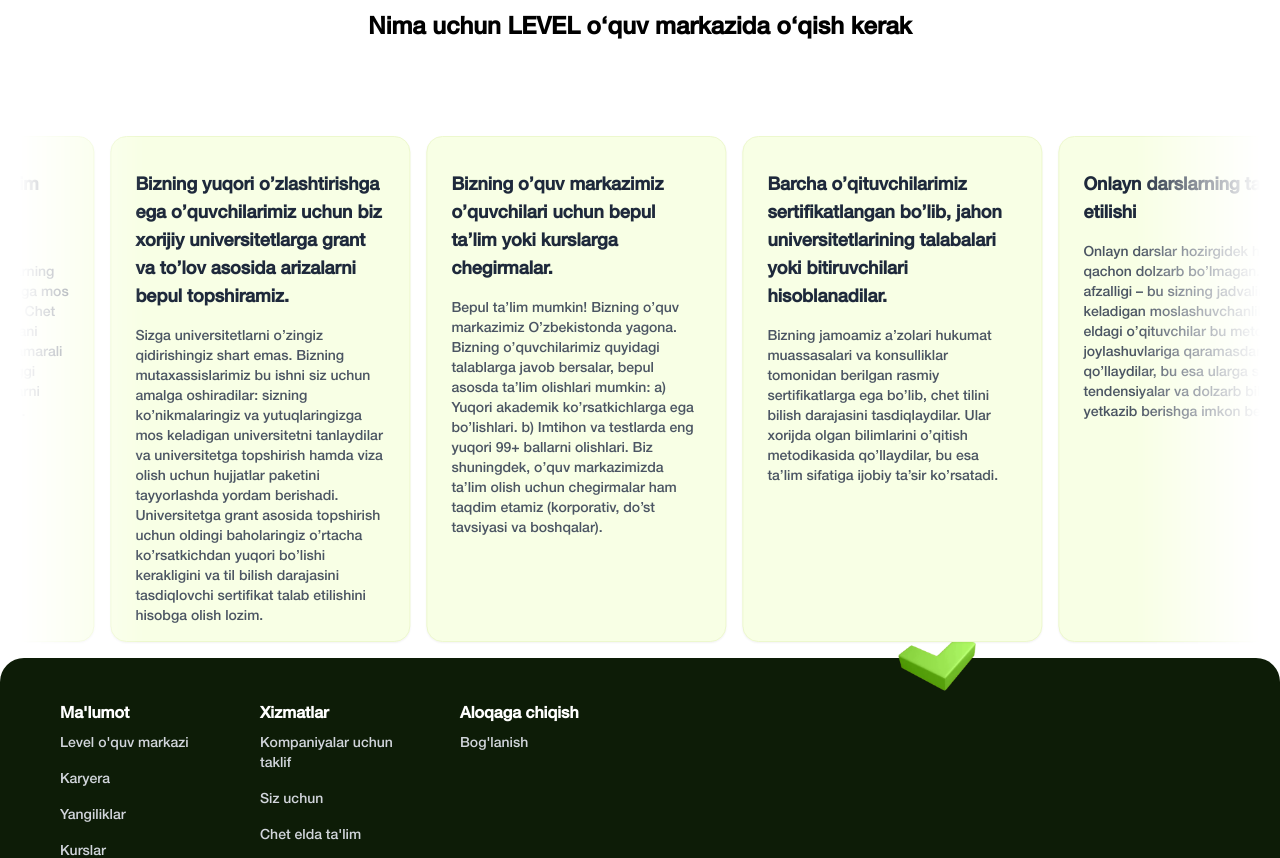
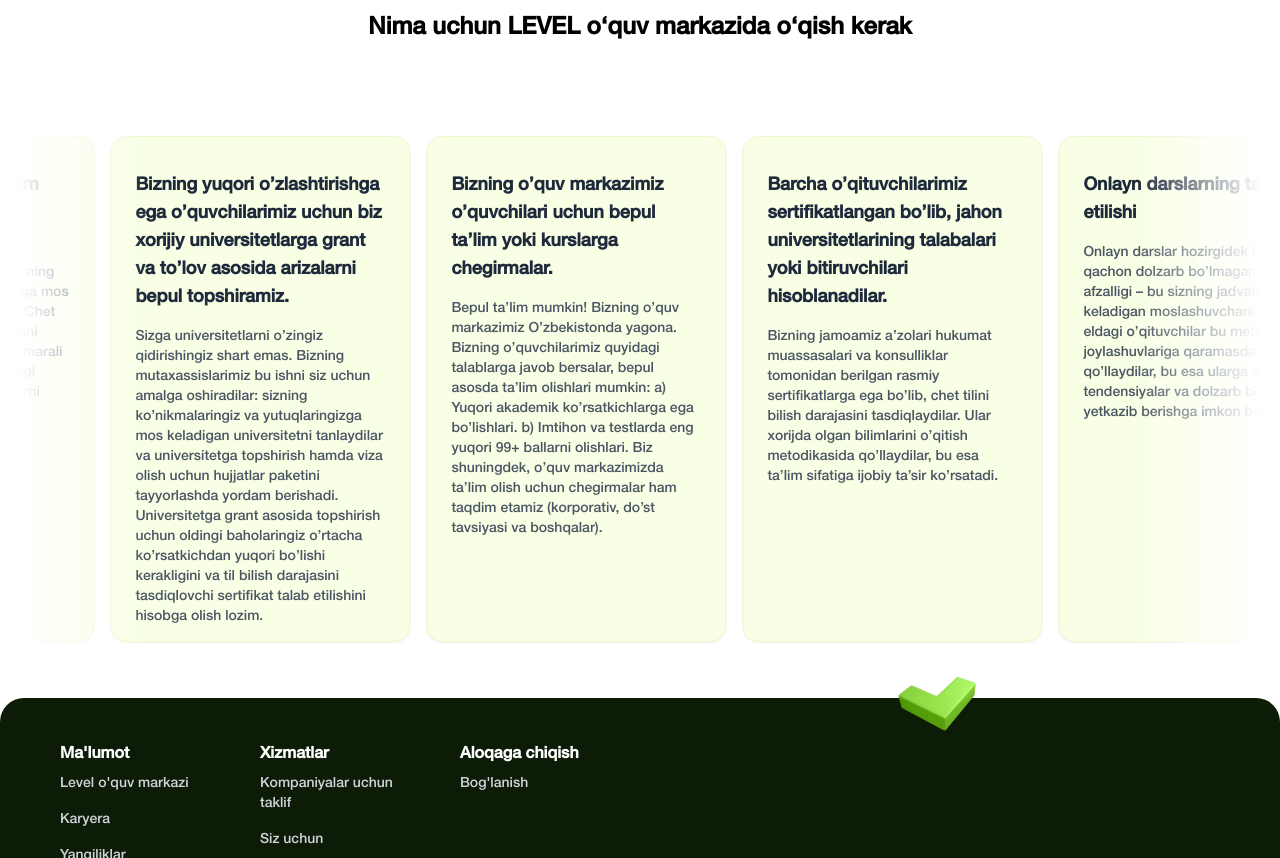
Before and after one commit to tidalu/level-u, a Next.js app: page /about in a window 1280 px wide. Shown: the part 680-1538 px from the top of the page. Built offline with nearby package versions, Linux system fonts and the light colour scheme; no server answers; a web font is replaced by a local one.

Commit message:
feat: Add margin-bottom to about page container
This commit adds a `mb-10` class to the container div on the about page. This margin-bottom provides spacing between the `ScrollAnimateWrapper` and the `InfiniteMovingCards` components, improving the visual layout of the page.

```diff
--- a/app/(pages)/(routes)/about/page.tsx
+++ b/app/(pages)/(routes)/about/page.tsx
@@ -69,7 +69,7 @@ const AboutPage = () => {
           </div>
         </ScrollAnimateWrapper>
       </div>
-      <div className="mx-5">
+      <div className="mx-5 mb-10">
         <InfiniteMovingCards
           items={data.reasons}
           direction="right"
```
